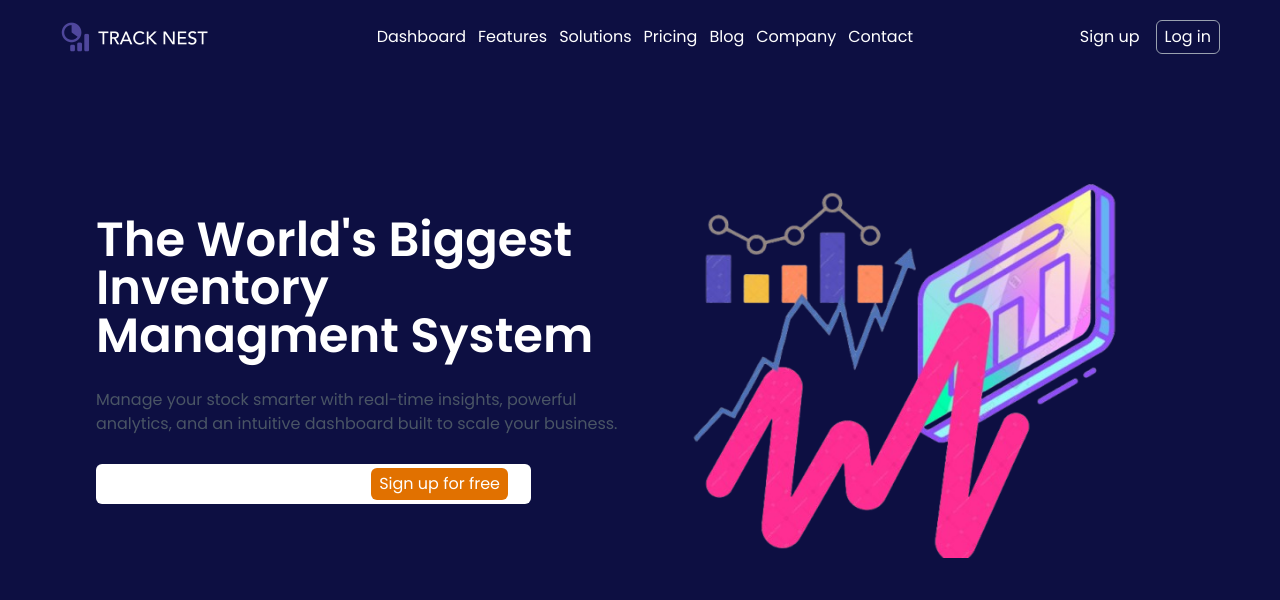
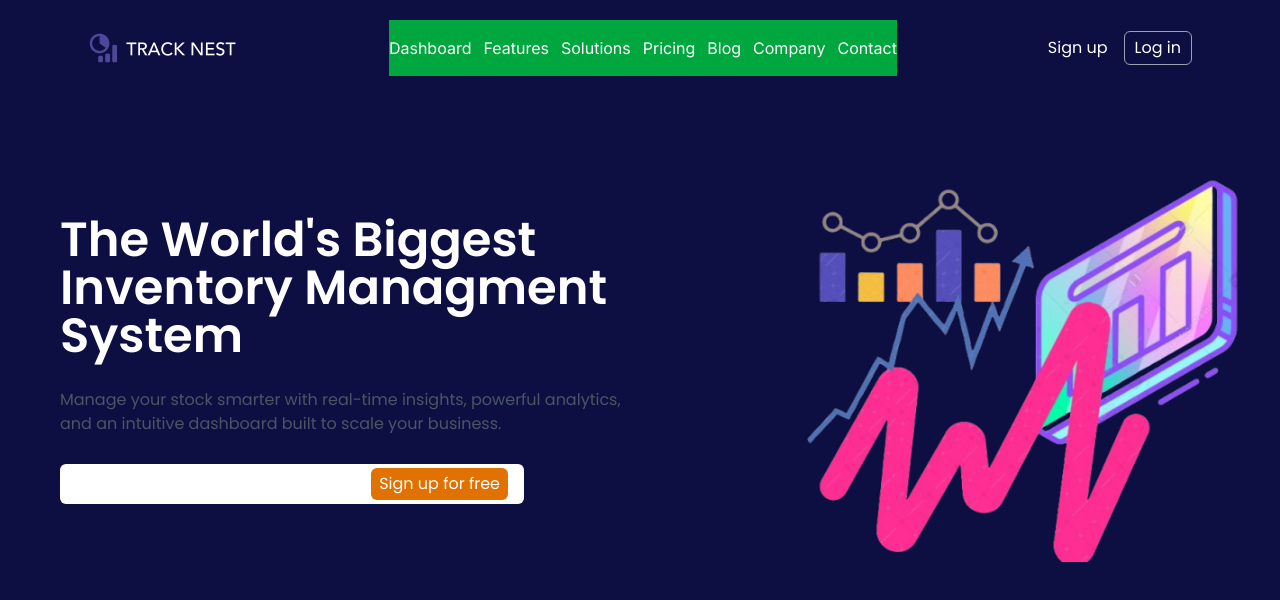
Before and after one commit to dani-dina/stocktrack-nextjs, a Next.js app: page / in a window 1280 px wide. Shown: the top 600 px of the page. Built offline with nearby package versions, Linux system fonts and the light colour scheme.

Commit message:
Navigation

```diff
--- a/components/Hero.tsx
+++ b/components/Hero.tsx
@@ -4,7 +4,7 @@ const Hero : React.FC = ()=>{
 
   return (
     <div className='w-full h-[90vh] flex items-center justify-center'>
-      <div className='w-[85%] flex items-center'>
+      <div className='w-full py-10 mx-15 flex items-center '>
         <div className='w-1/2 '>
           <h1 className='text-5xl font-bold font-[poppins] text-white'>
             The World's Biggest <br /> Inventory Managment System
@@ -25,8 +25,8 @@ const Hero : React.FC = ()=>{
             />
           </div>
         </div>
-        <div className='w-1/2 flex items-center justify-center'>
-          <div className='w-[90%] h-[80%]'>
+        <div className='relative w-1/2 flex items-center justify-center'>
+          <div className='fixed right-0'>
             <Image
               src={'/banner2.png'}
               width={500}
--- a/components/Navigation.tsx
+++ b/components/Navigation.tsx
@@ -1,13 +1,26 @@
+'use client'
+
 import Link from 'next/link';
 import Image from 'next/image';
 import Button from './Button';
-import { FaX } from 'react-icons/fa6';
+import { FaX,FaMeta } from 'react-icons/fa6';
 import { navLinks } from '../constants';
+import { useState } from 'react';
 
 const Navigation : React.FC = () =>{
+  const [openNavigation,setOpenNavigation] = useState(false);
+
+  const handleNavigation = () =>{
+    if(openNavigation){
+      setOpenNavigation(!openNavigation);
+    }else{
+      setOpenNavigation(!openNavigation);
+    }
+  }
+
   return (
-    <div className='fixed top-0 left-0 w-full'>
-      <div className='flex items-center justify-between mx-15 my-5'>
+    <div className='fixed top-0 left-0 w-full z-50'>
+      <div className='flex items-center justify-between px-7 md:mx-15 my-5 '>
         <Link
           href={'/'}
         >
@@ -18,31 +31,36 @@ const Navigation : React.FC = () =>{
             alt='LOGO'
           />
         </Link>
-        <nav className=''>
-          <div className='flex gap-3'>
+        <nav className={
+          ` ${openNavigation ? 'flex' : 'hidden'} z-50 fixed md:flex top-[5rem] left-0 right-0 bottom-0 md:static`
+        }>
+          <div className='flex flex-col md:flex-row gap-3 z-10 bg-green-600 w-full'>
             {
               navLinks.map((items) =>(
                 <Link
                   key={items.id}
                   href={items.href}
+                  className='font-[Inter] font-thin text-center my-4'
                 >
                   {items.label}
                 </Link>
               ))
             }
           </div>
-          <Button
-            children={<FaX />}
-            className='md:hidden'
-          />
         </nav>
-        <div className='flex gap-4'>
+        <Button
+          children={ openNavigation ? <FaMeta /> : < FaX/>}
+          onClick={handleNavigation}
+          className='md:hidden'
+        />
+        <div className='hidden md:flex gap-4'>
           <Button
             children='Sign up'
+            className=''
           />
           <Button
             children='Log in'
-            className='py-1 px-2 border-1 border-gray-400 rounded-md'
+            className='py-1 px-2.5 border-1 border-gray-400 rounded-md'
           />
         </div>
       </div>
```
